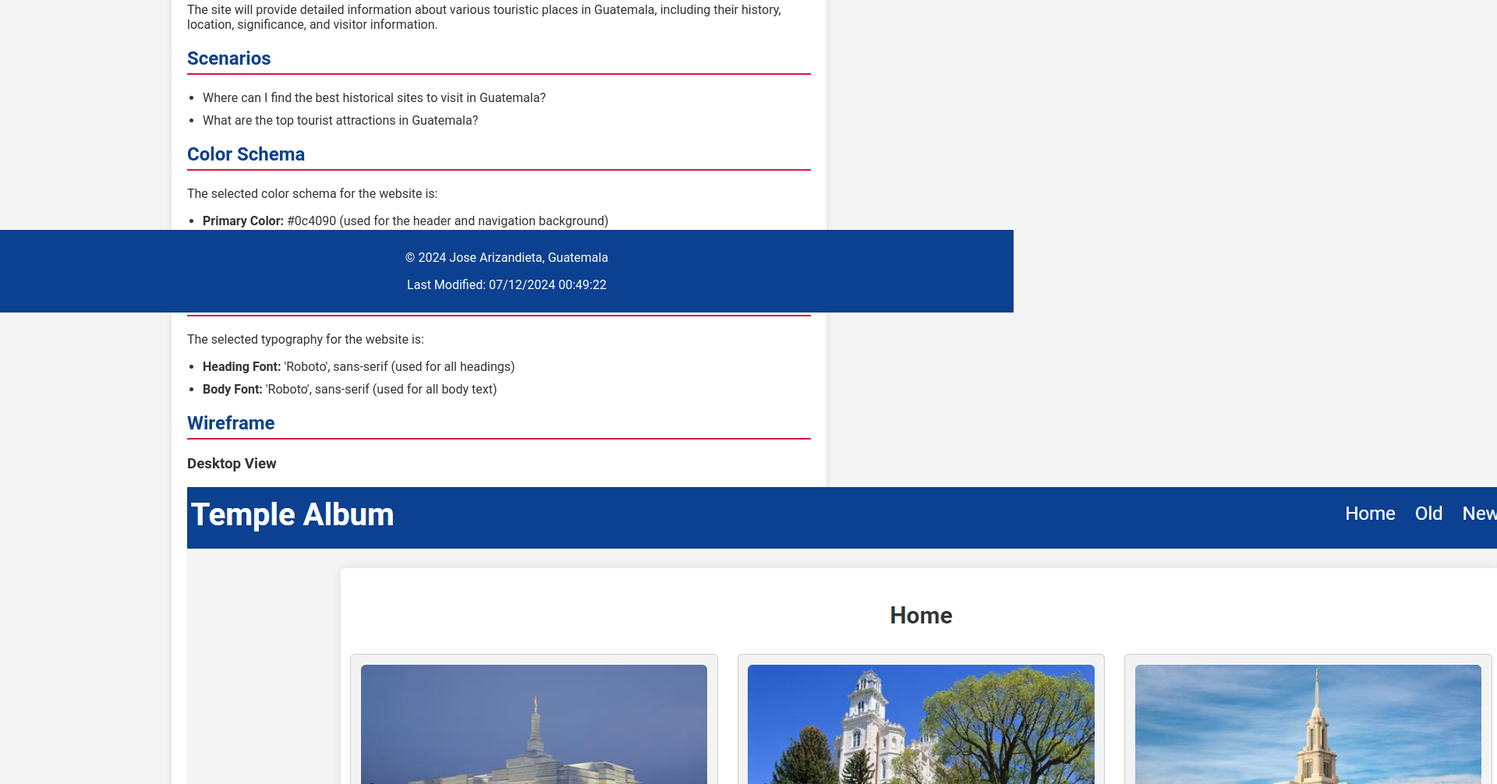
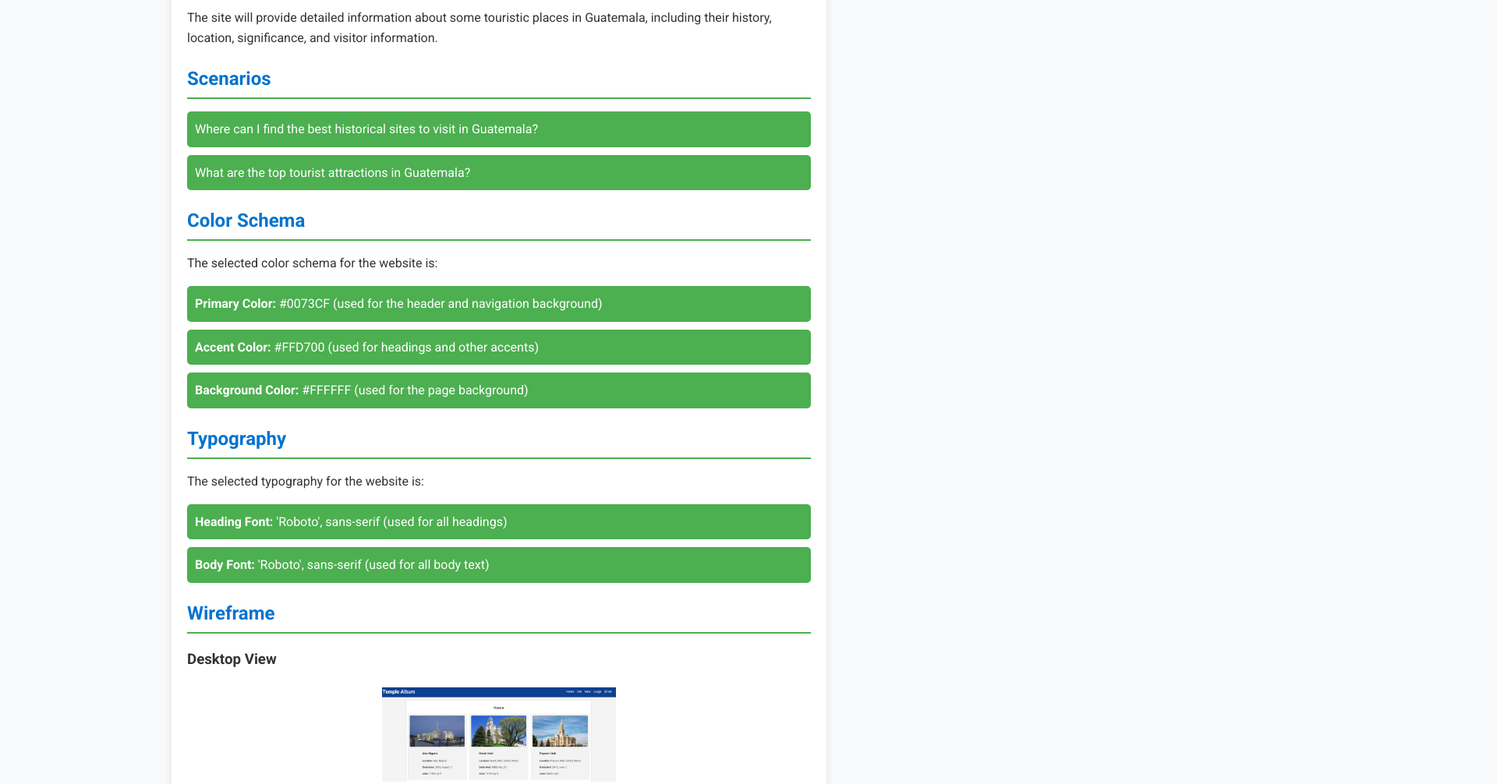
Before and after one commit to pabloanalyst1/wdd131, a plain HTML site: page Project/siteplan.html in a window 1280 px wide. Shown: the part 399-1405 px from the top of the page at 78% size, 1920 px wide, since content can reach past the window. Drawn offline with Linux system fonts and the light colour scheme.

Commit message:
color update

```diff
--- a/Project/siteplan.html
+++ b/Project/siteplan.html
@@ -3,7 +3,7 @@
 <head>
     <meta charset="UTF-8">
     <meta name="viewport" content="width=device-width, initial-scale=1.0">
-    <title>Site Plan - Discovering Guatemala!</title>
+    <title>Site Plan - Discover Guatemala</title>
     <link rel="stylesheet" href="styles/siteplan.css">
 </head>
 <body>
@@ -14,11 +14,11 @@
         <section>
             <h2>Site Name</h2>
             <p><strong>Discover Guatemala</strong></p>
-            <p>This name was chosen to reflect the purpose of the website, which is to showcase various touristic places in my country Guatemala.</p>
+            <p>This name was chosen to reflect the purpose of the website,which is to show some touristic places in Guatemala.</p>
         </section>
         <section>
             <h2>Site Purpose</h2>
-            <p>The site will provide detailed information about various touristic places in Guatemala, including their history, location, significance, and visitor information.</p>
+            <p>The site will provide detailed information about some touristic places in Guatemala, including their history, location, significance, and visitor information.</p>
         </section>
         <section>
             <h2>Scenarios</h2>
@@ -27,16 +27,16 @@
                 <li>What are the top tourist attractions in Guatemala?</li>
             </ul>
         </section>
-        <section>
+        <section class="wireframe">
             <h2>Color Schema</h2>
             <p>The selected color schema for the website is:</p>
             <ul>
-                <li><strong>Primary Color:</strong> #0c4090 (used for the header and navigation background)</li>
-                <li><strong>Accent Color:</strong> #dc143c (used for headings and other accents)</li>
-                <li><strong>Background Color:</strong> #f4f4f4 (used for the page background)</li>
+                <li><strong>Primary Color:</strong> #0073CF (used for the header and navigation background)</li>
+                <li><strong>Accent Color:</strong> #FFD700 (used for headings and other accents)</li>
+                <li><strong>Background Color:</strong> #FFFFFF (used for the page background)</li>
             </ul>
         </section>
-        <section>
+        <section class="wireframe">
             <h2>Typography</h2>
             <p>The selected typography for the website is:</p>
             <ul>
@@ -44,7 +44,7 @@
                 <li><strong>Body Font:</strong> 'Roboto', sans-serif (used for all body text)</li>
             </ul>
         </section>
-        <section>
+        <section class="wireframe">
             <h2>Wireframe</h2>
             <h3>Desktop View</h3>
             <img src="images/desktop_view.png" alt="Wireframe for Desktop View">
--- a/Project/styles/siteplan.css
+++ b/Project/styles/siteplan.css
@@ -1,20 +1,18 @@
+@import url('https://fonts.googleapis.com/css2?family=Roboto:wght@400;700&display=swap');
+
 body {
+    font-family: 'Roboto', sans-serif;
+    line-height: 1.6;
     margin: 0;
-    font-family: 'Roboto', sans-serif;
-    background-color: #f4f4f4;
+    background-color: #F8F9FA;
     color: #333;
 }
 
 header {
-    background-color: #0c4090;
+    background-color: #0073CF;
     color: white;
-    padding: 20px;
+    padding: 10px;
     text-align: center;
-}
-
-h1 {
-    font-family: 'Lobster', cursive;
-    font-size: 2.5em;
 }
 
 main {
@@ -26,30 +24,51 @@ main {
     box-shadow: 0 0 10px rgba(0, 0, 0, 0.1);
 }
 
-section {
-    margin-bottom: 20px;
+h1, h2 {
+    color: #0073CF;
 }
 
 h2 {
-    color: #0c4090;
-    border-bottom: 2px solid #dc143c;
+    border-bottom: 2px solid #4CAF50;
     padding-bottom: 5px;
+    margin-bottom: 15px;
 }
 
 ul {
-    padding-left: 20px;
+    list-style-type: none;
+    padding: 0;
 }
 
 ul li {
+    background-color: #4CAF50;
+    color: white;
+    padding: 10px;
     margin-bottom: 10px;
+    border-radius: 5px;
+}
+
+section img {
+    max-width: 100%;
+    height: auto;
+    display: block;
+    margin: 0 auto;
+}
+
+.wireframe img {
+    max-width: 300px;
+    height: auto;
+    display: block;
+    margin: 20px auto;
 }
 
 footer {
-    background-color: #0c4090;
+    background-color: #0073CF;
     color: white;
     text-align: center;
     padding: 10px;
-    position: fixed;
-    bottom: 0;
-    width: 100%;
+    margin-top: 20px;
 }
+
+footer p {
+    margin: 5px 0;
+}
```
